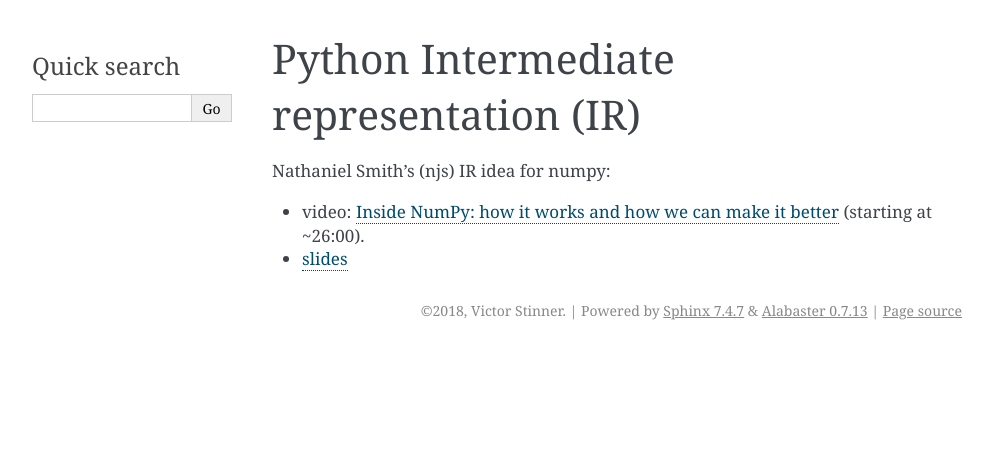
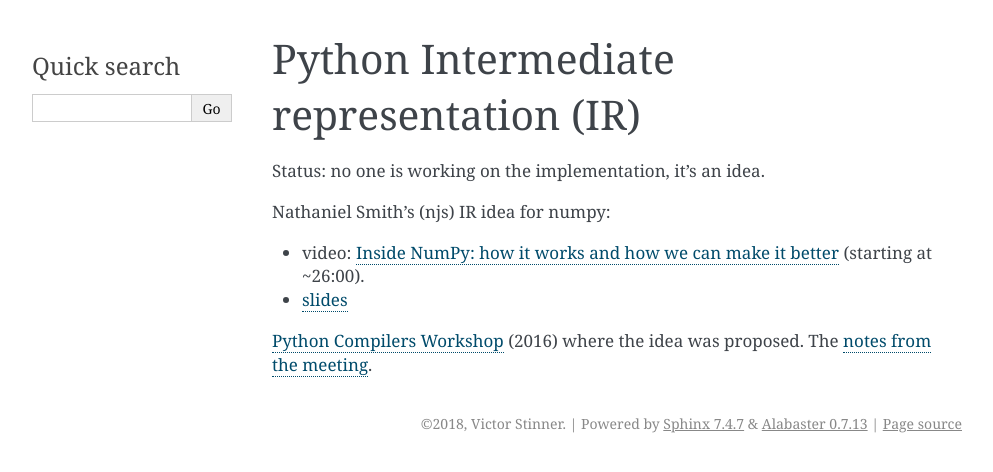
Before and after one commit to pythoncapi/pythoncapi, a Sphinx documentation site: the page built from doc/python_ir.rst, in a window 1280 px wide. Shown: the top 472 px of the page, without its empty margins (148-1141 px from the left). Built offline with Sphinx 7.4.7, drawn with Linux system fonts in a browser that asks for light colours.

Commit message:
python_ir

```diff
--- a/doc/python_ir.rst
+++ b/doc/python_ir.rst
@@ -1,6 +1,8 @@
 +++++++++++++++++++++++++++++++++++++++
 Python Intermediate representation (IR)
 +++++++++++++++++++++++++++++++++++++++
+
+Status: no one is working on the implementation, it's an idea.
 
 Nathaniel Smith's (njs) IR idea for numpy:
 
@@ -8,3 +10,7 @@
   <https://www.youtube.com/watch?v=fowHwlpGb34>`_ (starting at ~26:00).
 * `slides
   <https://www.dropbox.com/s/atqkfueyx6dz188/cyir-nathaniel-j-smith-dec-2018.pdf>`__
+
+`Python Compilers Workshop <https://python-compilers-workshop.github.io>`_
+(2016) where the idea was proposed. The `notes from the meeting
+<https://docs.google.com/document/d/1jGksgI96LdYQODa9Fca7EttFEGQfNODphVmbCX0DD1k>`_.
```
